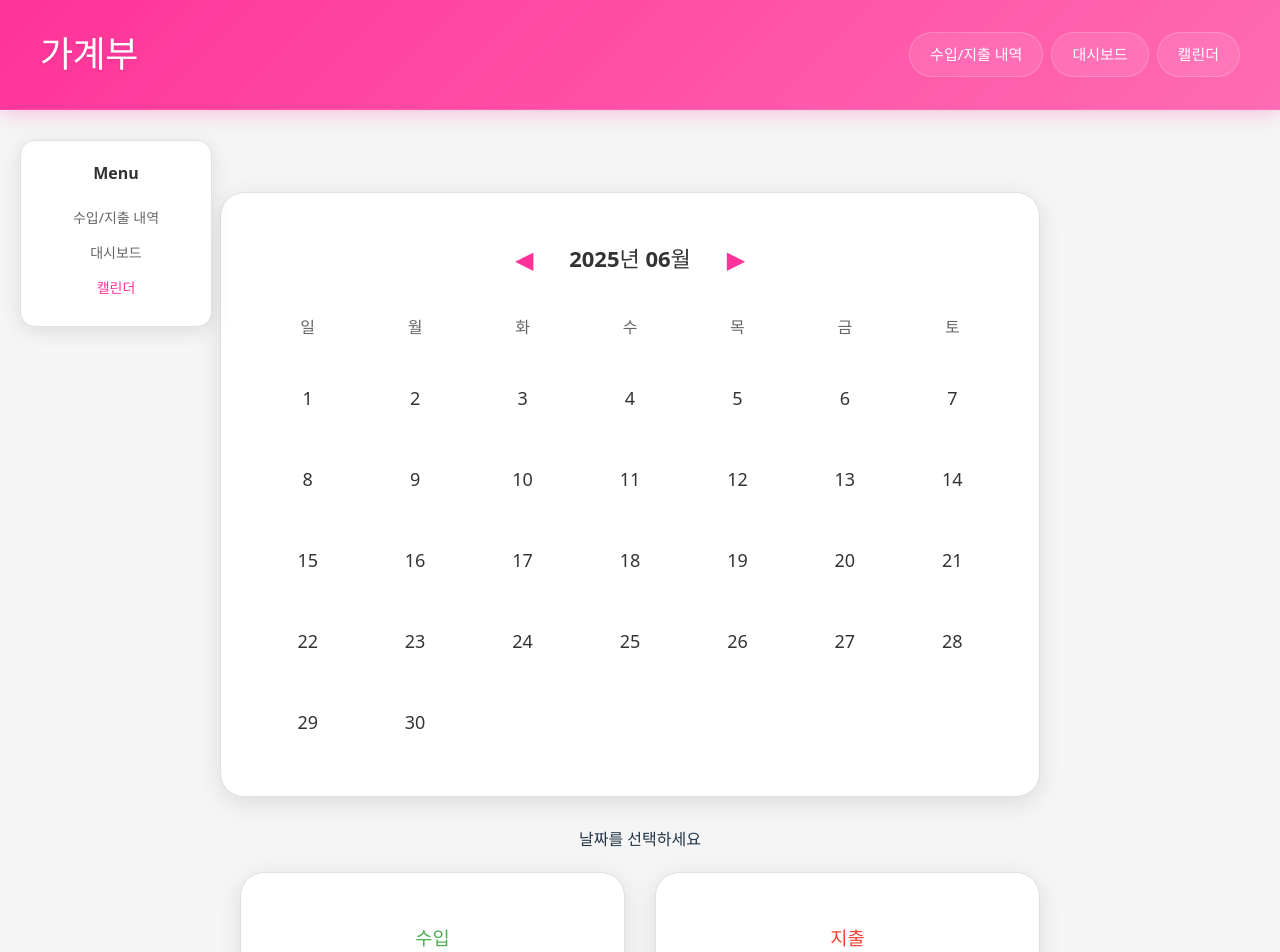
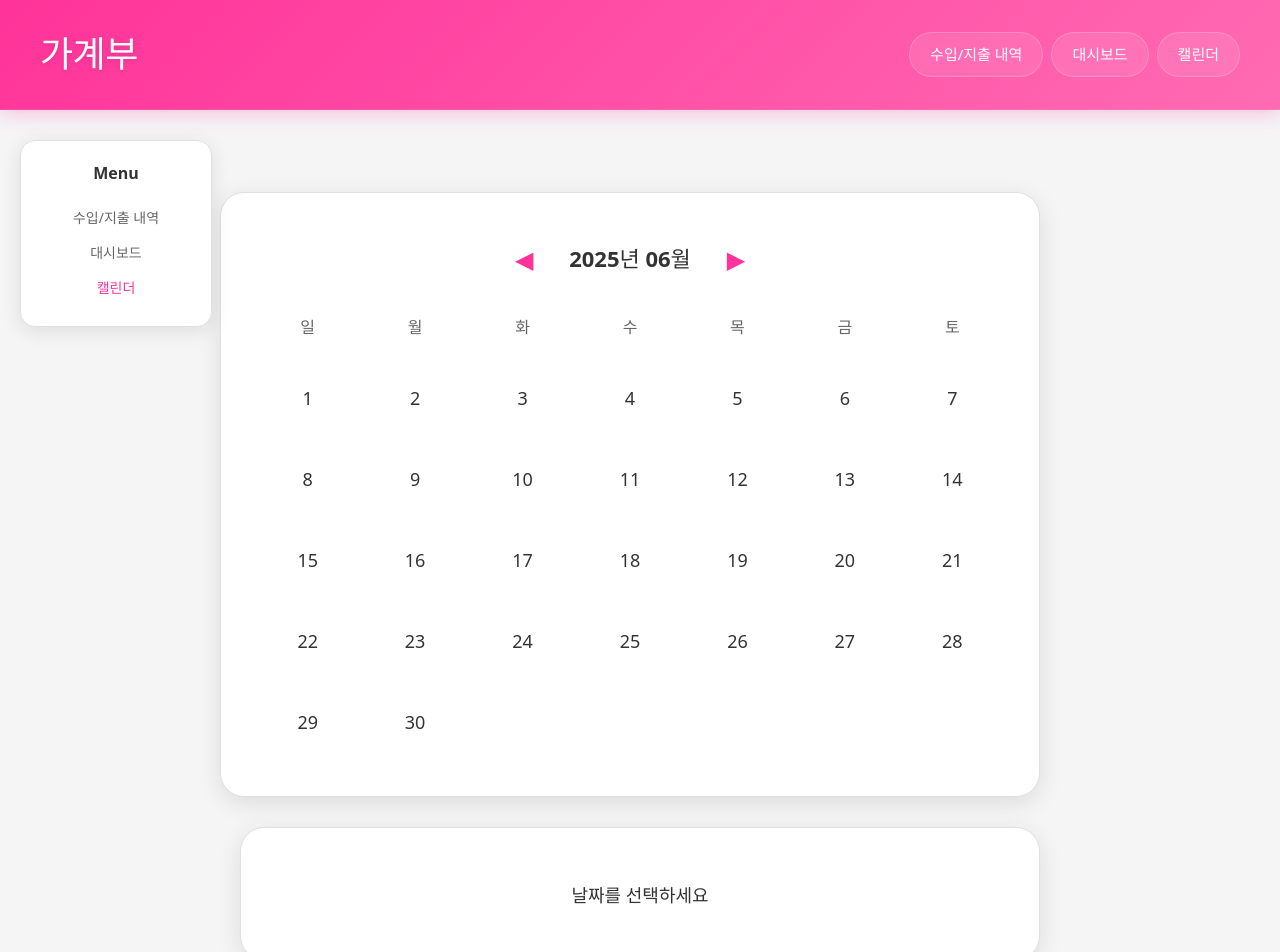
Before and after one commit to sunjung23/Reactproject-team05, a React (Vite) app: page /calendar in a window 1280 px wide. Shown: the top 952 px of the page. Built offline with nearby package versions, Linux system fonts and the light colour scheme.

Commit message:
breakdown_edit

```diff
--- a/src/components/Header.jsx
+++ b/src/components/Header.jsx
@@ -6,7 +6,10 @@ function Header() {
   return (
     <header>
       <div>
-        <h1>가계부</h1>
+        <Link to="/calendar" style={{ textDecoration: 'none', color: 'inherit' }}>
+          <h1>가계부</h1>
+        </Link>
+
         <nav>
           <Link to="/breakdown" className="hdbtn"> 수입/지출 내역</Link>
           <Link to="/dashboard" className="hdbtn"> 대시보드</Link>
--- a/src/components/Transaction.jsx
+++ b/src/components/Transaction.jsx
@@ -1,4 +1,4 @@
-import React, { createContext, useContext, useState } from 'react';
+import React, { createContext, useContext, useState, useEffect } from 'react';
 
 const TransactionContext = createContext();
 
@@ -11,7 +11,16 @@ export const useTransactions = () => {
 };
 
 export const TransactionProvider = ({ children }) => {
-  const [transactions, setTransactions] = useState([]);
+  //localStorage에서 불러오기
+  const [transactions, setTransactions] = useState(() => {
+    const stored = localStorage.getItem('transactions');
+    return stored ? JSON.parse(stored) : [];
+  });
+
+  //transactions가 바뀔 때마다 localStorage에 저장
+  useEffect(() => {
+    localStorage.setItem('transactions', JSON.stringify(transactions));
+  }, [transactions]);
 
   const addTransaction = (transaction) => {
     setTransactions(prev => [...prev, transaction]);
@@ -21,7 +30,6 @@ export const TransactionProvider = ({ children }) => {
     setTransactions(prev => prev.filter(t => t.id !== id));
   };
 
-  // 월별 지출 데이터 계산
   const getMonthlyExpenses = () => {
     const now = new Date();
     const currentYear = now.getFullYear();
@@ -29,7 +37,6 @@ export const TransactionProvider = ({ children }) => {
 
     const monthlyData = [];
 
-    // 최근 5개월 데이터 생성
     for (let i = 4; i >= 0; i--) {
       const targetDate = new Date(currentYear, currentMonth - i, 1);
       const month = targetDate.getMonth() + 1;
@@ -54,13 +61,11 @@ export const TransactionProvider = ({ children }) => {
     return monthlyData;
   };
 
-  // 카테고리별 지출 데이터 계산 (이번 달)
   const getCategoryExpenses = () => {
     const now = new Date();
     const currentMonth = now.getMonth();
     const currentYear = now.getFullYear();
 
-    // 카테고리별 색상 매핑
     const categoryColors = {
       '식비': '#E91E63',
       '교통비': '#2196F3',
@@ -69,7 +74,6 @@ export const TransactionProvider = ({ children }) => {
       '기타지출': '#4CAF50'
     };
 
-    // 이번 달 지출만 필터링
     const thisMonthExpenses = transactions.filter(t => {
       if (t.type !== '지출') return false;
       const transactionDate = new Date(t.date);
@@ -77,7 +81,6 @@ export const TransactionProvider = ({ children }) => {
              transactionDate.getFullYear() === currentYear;
     });
 
-    // 카테고리별 합계 계산
     const categoryTotals = {};
     thisMonthExpenses.forEach(t => {
       if (categoryTotals[t.category]) {
@@ -87,14 +90,13 @@ export const TransactionProvider = ({ children }) => {
       }
     });
 
-    // 배열 형태로 변환
     return Object.entries(categoryTotals)
       .map(([name, value]) => ({
         name,
         value,
         color: categoryColors[name] || '#666666'
       }))
-      .filter(item => item.value > 0); // 0원인 카테고리는 제외
+      .filter(item => item.value > 0);
   };
 
   const value = {
--- a/src/pages/Breakdown.jsx
+++ b/src/pages/Breakdown.jsx
@@ -61,7 +61,17 @@ function Breakdown() {
         .filter(t => t.type === '지출')
         .reduce((sum, t) => sum + t.amount, 0);
 
-    const monthlyBalance = monthlyIncome - monthlyExpense;
+    // 누적 잔액 계산
+    const cumulativeBalance = transactions
+    .filter(t => {
+        const date = new Date(t.date);
+        return (
+        date.getFullYear() < currentMonth.getFullYear() ||
+        (date.getFullYear() === currentMonth.getFullYear() &&
+        date.getMonth() <= currentMonth.getMonth())
+        );
+    })
+    .reduce((sum, t) => t.type === '수입' ? sum + t.amount : sum - t.amount, 0);
 
     // 월 변경하기
     const changeMonth = (direction) => {
@@ -113,8 +123,8 @@ function Breakdown() {
                     </div>
                     <div className="summary-card balance-card">
                         <h3>잔액</h3>
-                        <p className={`amount ${monthlyBalance >= 0 ? 'income' : 'expense'}`}>
-                            {monthlyBalance.toLocaleString()}원
+                        <p className={`amount ${cumulativeBalance >= 0 ? 'income' : 'expense'}`}>
+                            {cumulativeBalance.toLocaleString()}원
                         </p>
                     </div>
                 </div>
--- a/src/pages/Home.css
+++ b/src/pages/Home.css
@@ -33,6 +33,40 @@ body {
   margin-bottom: 30px;
   box-shadow: 0 6px 24px rgba(0, 0, 0, 0.1);
   border: 1px solid #e0e0e0;
+}
+
+/*캘린더 날짜 누를 때 나오는 박스*/
+.details {
+  margin-bottom: 30px;
+  background: white;
+  border-radius: 24px;
+  padding: 30px;
+  box-shadow: 0 6px 24px rgba(0, 0, 0, 0.1);
+  border: 1px solid #e0e0e0;
+}
+
+.details .empty {
+  padding: 20px;
+  color: #999;
+  text-align: center;
+  font-style: italic;
+}
+
+.details h4 {
+  margin-bottom: 20px;
+  font-size: 18px;
+  color: #333;
+}
+
+.details div {
+  padding: 10px 0;
+  border-bottom: 1px solid #eee;
+  font-size: 16px;
+  color: #555;
+}
+
+.details div:last-child {
+  border-bottom: none;
 }
 
 .month-nav {
--- a/src/pages/Home.jsx
+++ b/src/pages/Home.jsx
@@ -26,7 +26,20 @@ function Home() {
 
   const income = filterByMonth('수입');
   const expense = filterByMonth('지출');
-  const balance = income - expense;
+  const getBalance = () => {
+    return transactions
+      .filter(t => {
+        const date = new Date(t.date);
+        return (
+          date.getFullYear() < currentMonth.getFullYear() ||
+          (date.getFullYear() === currentMonth.getFullYear() &&
+          date.getMonth() <= currentMonth.getMonth())
+        );
+      })
+      .reduce((sum, t) => t.type === '수입' ? sum + t.amount : sum - t.amount, 0);
+  };
+
+  const balance = getBalance();
 
   const handleAdd = () => {
     const date = document.getElementById('input-date').value;
@@ -58,7 +71,7 @@ function Home() {
     } else if (type === 'next') {
       setCurrentMonth(prev => new Date(prev.getFullYear(), prev.getMonth() + 1, 1));
     } else if (type === 'day') {
-      setSelectedDate(day);
+      setSelectedDate(day); //선택된 날짜 저장하기
     }
   };
 
@@ -75,9 +88,20 @@ function Home() {
             onDateSelect={handleDateSelect}
           />
 
-          <div className="details">
-            <h4>{selectedDate ? `${currentMonth.getMonth() + 1}월 ${selectedDate}일 내역` : "날짜를 선택하세요"}</h4>
-            {transactions
+      <div className="details">
+        <h4>{selectedDate ? `${currentMonth.getMonth() + 1}월 ${selectedDate}일 내역` : "날짜를 선택하세요"}</h4>
+        {selectedDate ? (
+          transactions.filter(t => {
+            const date = new Date(t.date);
+            return (
+              date.getFullYear() === currentMonth.getFullYear() &&
+              date.getMonth() === currentMonth.getMonth() &&
+              date.getDate() === selectedDate
+            );
+          }).length === 0 ? (
+            <div className="empty">거래 내역이 없습니다.</div>
+          ) : (
+            transactions
               .filter(t => {
                 const date = new Date(t.date);
                 return (
@@ -90,8 +114,10 @@ function Home() {
                 <div key={t.id}>
                   [{t.type}] {t.category} - {t.amount.toLocaleString()}원
                 </div>
-              ))}
-          </div>
+              ))
+          )
+        ) : null}
+      </div>
 
           <div className="summary">
             <div className="card income">
```
